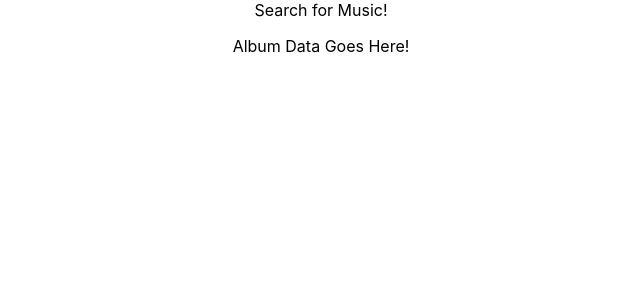
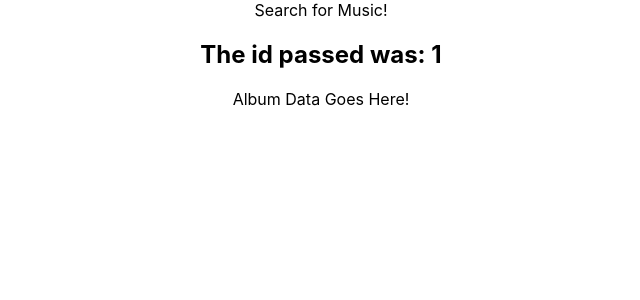
Before and after one commit to sullivan-william/music_library_2, a React (Create React App) app: page /album/1 in a window 1280 px wide. Shown: the top 300 px of the page, without its empty margins (319-959 px from the left). Built offline with nearby package versions, Linux system fonts and the light colour scheme.

Commit message:
implementing useParams hook

```diff
--- a/src/components/AlbumView.js
+++ b/src/components/AlbumView.js
@@ -1,10 +1,13 @@
 import { useState, useEffect } from "react";
+import { useParams } from 'react-router-dom';
 
 function AlbumView() {
+    const { id } = useParams()
     const [AlbumData, setAlbumData] = useState([])
 
     return (
         <div>
+            <h2>The id passed was: {id}</h2>
             <p>Album Data Goes Here!</p>
         </div>
     )
--- a/src/components/ArtistView.js
+++ b/src/components/ArtistView.js
@@ -1,10 +1,13 @@
 import { useState, useEffect } from "react";
+import { useParams } from 'react-router-dom';
 
 function ArtistView() {
+    const { id } = useParams()
     const [artistData, setArtistData] = useState([])
 
     return (
         <div>
+            <h2>The id passed was: {id}</h2>
             <p>Artist Data Goes Here!</p>
         </div>
     )
```
